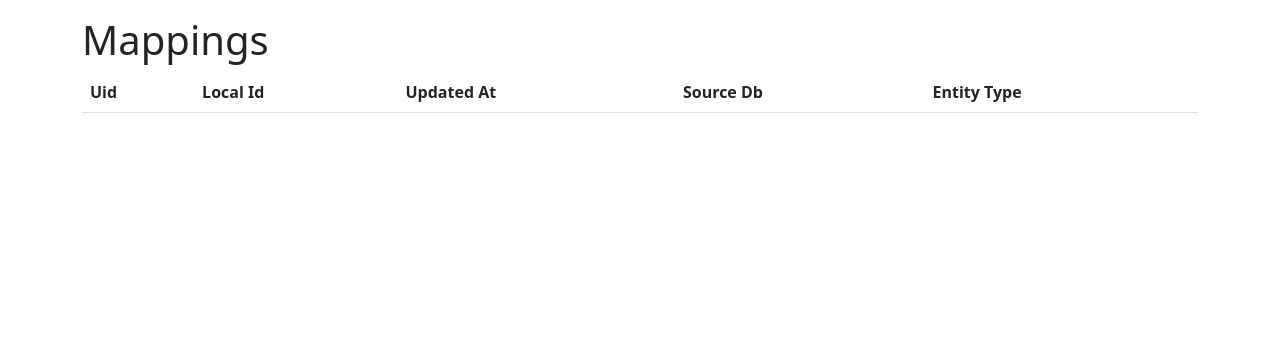
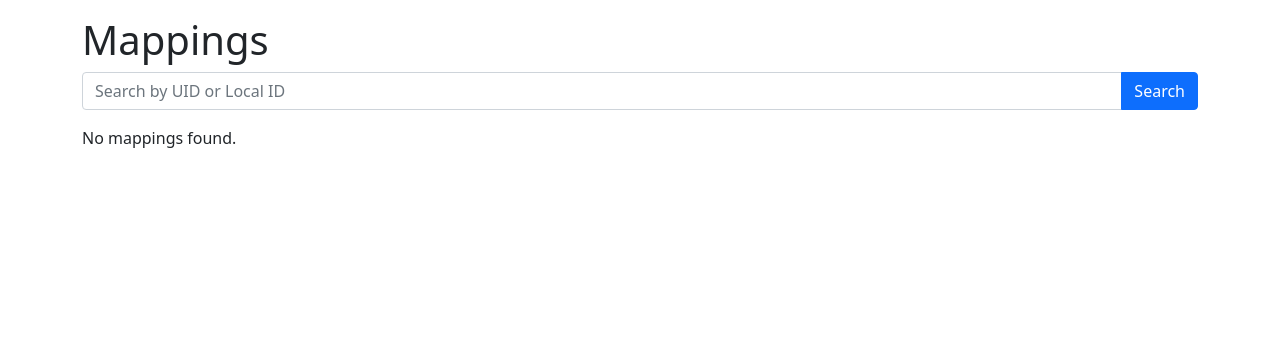
Before and after one commit to biosustain/db-interop-registry, a Flask app: page / in a window 1280 px wide. Shown: the part 56-420 px from the top of the page. Run offline with Flask 3, Linux system fonts and the light colour scheme; lists and menus that the app fills with data are empty.

Commit message:
Import improvements

```diff
--- a/scripts/utils/ingest_bulk.py
+++ b/scripts/utils/ingest_bulk.py
@@ -94,6 +94,10 @@ def ingest_bulk_entities() -> Dict[str, List[Dict[str, str]]]:
     }
 
     for entity in combined_entities["entities"]:
+        # if entity type is strain, skip cleanup
+        if entity["entity_type"] == "strain":
+            continue
+
         local_id = entity["local_id"]
 
         if " " in local_id:
--- a/src/backend/interop/routes.py
+++ b/src/backend/interop/routes.py
@@ -1,5 +1,5 @@
-from flask import jsonify, render_template
-from sqlalchemy import select
+from flask import jsonify, render_template, request
+from sqlalchemy import or_, select
 
 from backend import db
 from backend.interop import bp
@@ -70,6 +70,13 @@ def index():
     ---
     tags:
       - Registry
+    parameters:
+      - in: query
+        name: q
+        schema:
+          type: string
+        required: false
+        description: Search term applied to UID or local ID.
     responses:
       200:
         description: HTML page containing registry mappings.
@@ -78,5 +85,22 @@ def index():
             schema:
               type: string
     """
-    mappings = db.session.execute(select(Mapping)).scalars().all()
-    return render_template("mappings_list.html", mappings=mappings)
+    search_query = request.args.get("q", "").strip()
+    stmt = select(Mapping).order_by(Mapping.updated_at.desc()).limit(100)
+
+    if search_query:
+        like_value = f"%{search_query}%"
+        stmt = (
+            select(Mapping)
+            .where(or_(Mapping.uid.ilike(like_value), Mapping.local_id.ilike(like_value)))
+            .order_by(Mapping.updated_at.desc())
+            .limit(100)
+        )
+
+    mappings = db.session.execute(stmt).scalars().all()
+    return render_template(
+        "mappings_list.html",
+        mappings=mappings,
+        search_query=search_query,
+        result_cap=100,
+    )
--- a/src/backend/templates/mappings_list.html
+++ b/src/backend/templates/mappings_list.html
@@ -3,7 +3,24 @@
 {% block content %}
 <h1>Mappings</h1>
 
-      {% if True %}
+<form class="mb-3" method="get" action="{{ url_for('interop.index') }}">
+    <div class="input-group">
+        <input
+            type="text"
+            name="q"
+            class="form-control"
+            placeholder="Search by UID or Local ID"
+            value="{{ search_query }}"
+            aria-label="Search mappings"
+        />
+        <button class="btn btn-primary" type="submit">Search</button>
+    </div>
+</form>
+
+{% if mappings %}
+<p class="text-muted">
+    Showing up to {{ result_cap }} result{% if result_cap != 1 %}s{% endif %}{% if search_query %} for "<strong>{{ search_query }}</strong>"{% endif %}.
+</p>
 <table class="table mappings-list-table">
     <thead>
         <tr>
@@ -12,6 +29,7 @@
             <th>Updated At</th>
             <th>Source Db</th>
             <th>Entity Type</th>
+            <th></th>
         </tr>
     </thead>
     <tbody>
@@ -22,11 +40,26 @@
             <td>{{ mapping.updated_at }}</td>
             <td>{{ mapping.source_db_id }}</td>
             <td>{{ mapping.entity_type_id }}</td>
+            <td class="text-end">
+                {% if mapping.entity_type_id == 1 %}
+                <a class="btn btn-sm btn-outline-primary" href="{{ url_for('interop.get_registry_item', resource='gene', local_id_or_uid=mapping.local_id) }}">
+                    Query
+                </a>
+                {% elif mapping.entity_type_id == 2 %}
+                <a class="btn btn-sm btn-outline-primary" href="{{ url_for('interop.get_registry_item', resource='strain', local_id_or_uid=mapping.local_id) }}">
+                    Query
+                </a>
+                {% else %}
+                <button class="btn btn-sm btn-outline-secondary" type="button" disabled title="Unsupported entity type">
+                    Query
+                </button>
+                {% endif %}
+            </td>
         </tr>
         {% endfor %}
     </tbody>
 </table>
 {% else %}
-          <p>No mappings found! </p>
+<p>No mappings found{% if search_query %} for "<strong>{{ search_query }}</strong>"{% endif %}.</p>
 {% endif %}
 {% endblock %}
```
Also changed, not shown: scripts/utils/ingest.py (+38 -15 lines). Lines whose indentation alone changed are shown as unchanged.
